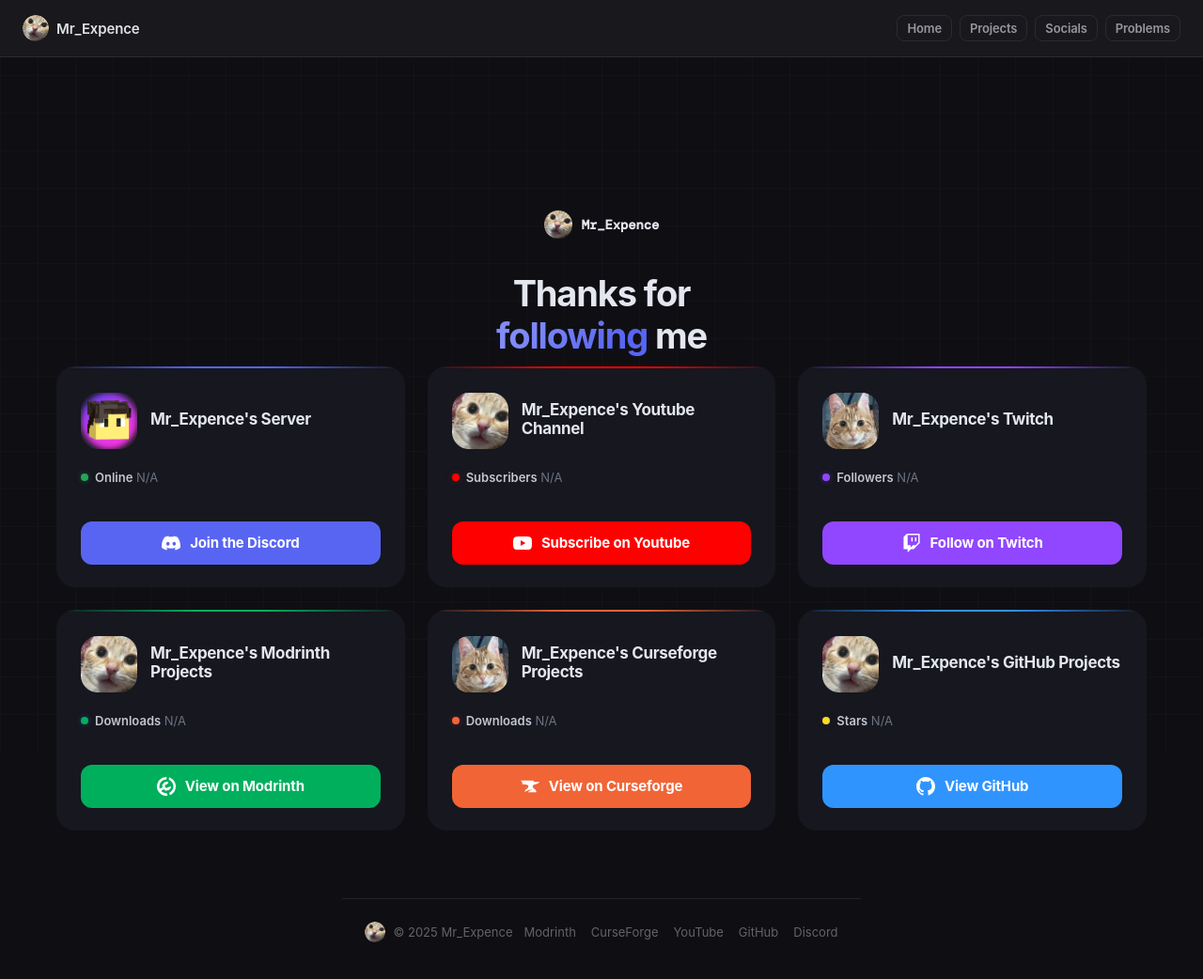
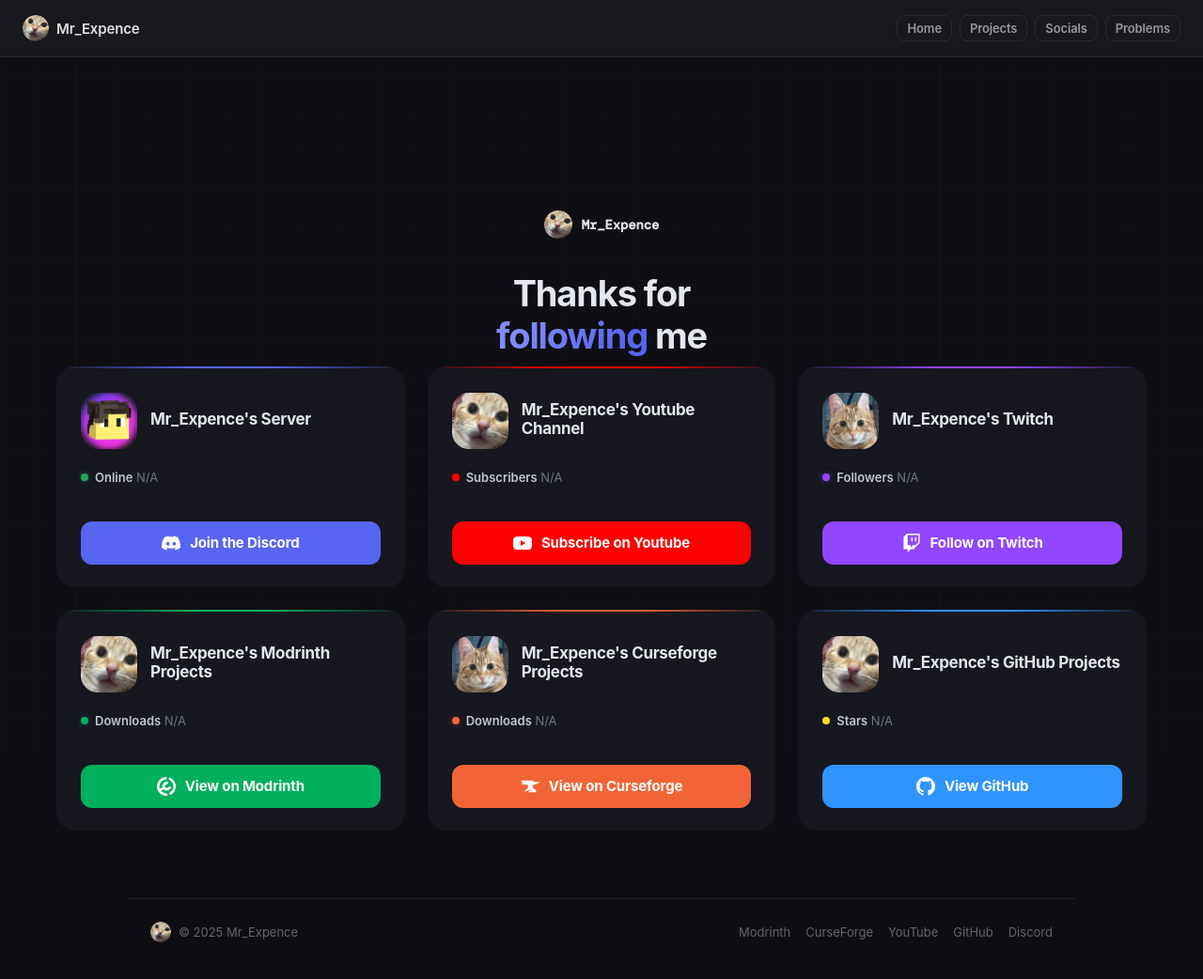
Before and after one commit to Mr-Expence/New-Website, a plain HTML site: page socials.html in a window 1280 px wide. Shown: the whole page at 94% size. Drawn offline with nearby package versions, Linux system fonts and the light colour scheme; no server answers.

Commit message:
Hopefully made width of footer be big

```diff
--- a/base.css
+++ b/base.css
@@ -269,6 +269,8 @@
   justify-content: space-between;
   flex-wrap: wrap;
   gap: 12px;
+  width: 100%;
+  max-width: calc(320px * 3 + 24px * 2); /* matches 3-col cards-grid */
 }
 
 .footer-brand {
```
